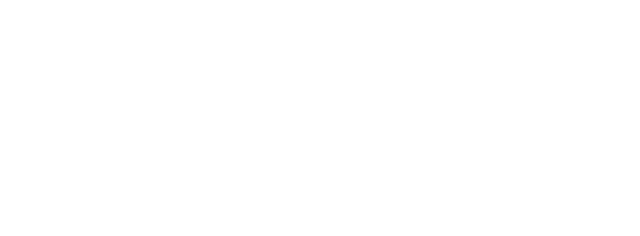
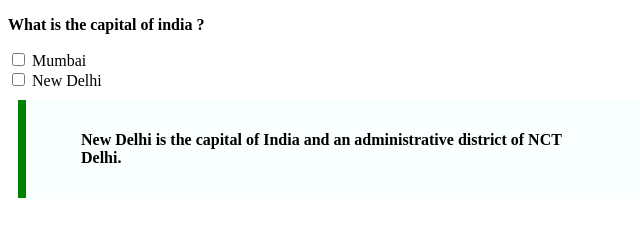
Before and after one commit to acciojob/trivia-ameynagulwar, a website: page main.html in a window 1280 px wide. Shown: the whole page, without its empty margins (0-640 px from the left). Drawn offline with Linux system fonts and the light colour scheme.

Commit message:
created a submission

```diff
--- a/main.html
+++ b/main.html
@@ -7,10 +7,17 @@
 </head>
 
 <body>
-	<!-- the entire body must be written by student -->
-    <script type="text/javascript" src="./script.js">
-</script>
+    <div>
+        <p><b>What is the capital of india ?</b></p>
+        <input type="checkbox" name="city" value="Mumbai">
+        <label for="city">Mumbai</label><br>
+        <input type="checkbox" name="city" value="New Delhi">
+        <label for="city">New Delhi</label>
+    </div>
 
+    <div class="conatiner">
+       <blockquote cite="https://en.wikipedia.org/wiki/New_Delhi">New Delhi is the capital of India and an administrative district of NCT Delhi.</blockquote>
+    </div>
 </body>
 
 </html>
--- a/styles.css
+++ b/styles.css
@@ -1,2 +1,9 @@
-
+.conatiner{
+  max-width: 600px;
+  margin: 10px;
+  padding: 15px;
+  border-left: 8px solid green;
+  background-color: #f8fffe;
+  font-weight: bold;
+}
 /* Your CSS Code here. */
```
